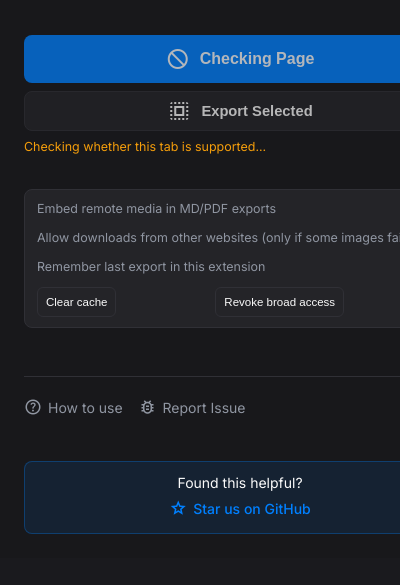
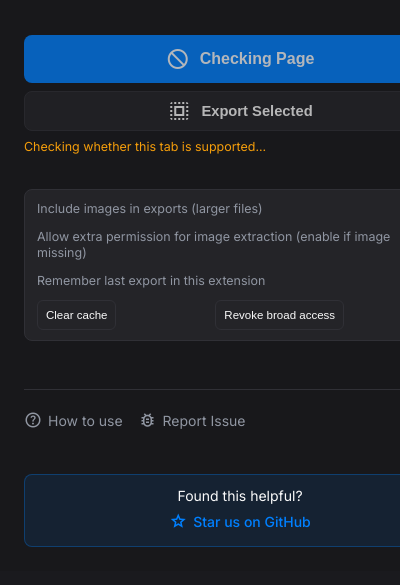
Before and after one commit to TheBluCoder/AI-chat-exporter, a browser extension: page src/popup/popup.html in a window 400 px wide. Shown: the part 111-696 px from the top of the page. Drawn offline with nearby package versions, Linux system fonts and the light colour scheme.

Commit message:
docs(ui): simplify privacy setting labels for non-technical users

```diff
--- a/src/popup/popup.html
+++ b/src/popup/popup.html
@@ -665,11 +665,11 @@
 
         <div class="settings-card">
             <div class="setting-row">
-                <p class="settings-copy">Embed remote media in MD/PDF exports</p>
+                <p class="settings-copy">Include images in exports (larger files)</p>
                 <input type="checkbox" id="embedMediaToggle" aria-label="Embed remote media in exports">
             </div>
             <div class="setting-row">
-                <p class="settings-copy">Allow downloads from other websites (only if some images fail)</p>
+                <p class="settings-copy">Allow extra permission for image extraction (enable if image missing)</p>
                 <input type="checkbox" id="broadAccessToggle" aria-label="Allow broad media host access">
             </div>
             <div class="setting-row">
```
